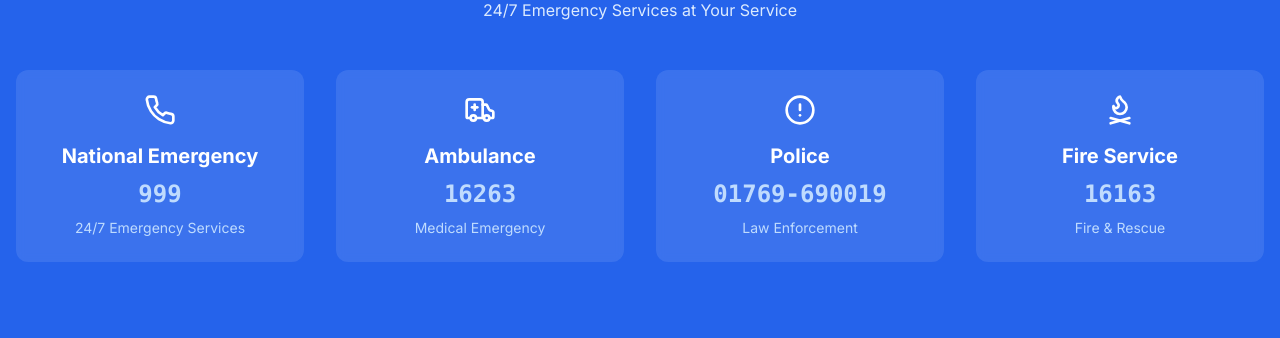
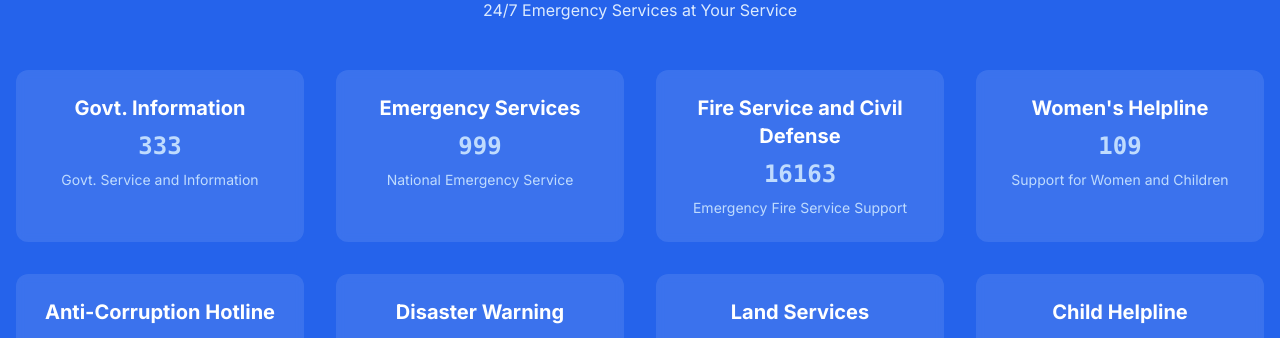
Before and after one commit to ikbal-nayem/cao, a Next.js app: page / in a window 1280 px wide. Shown: the part 2442-2780 px from the top of the page. Built offline with nearby package versions, Linux system fonts and the light colour scheme.

Commit message:
em contact

```diff
--- a/components/home/emergency-contacts.tsx
+++ b/components/home/emergency-contacts.tsx
@@ -1,52 +1,145 @@
 'use client';
 
+import { motion } from 'framer-motion';
 import { FC } from 'react';
-import { motion } from 'framer-motion';
-import { Phone, Ambulance, AlertCircle, FlameKindling } from 'lucide-react';
+
+const contacts = [
+	{
+		image:
+			'https://bangladesh.gov.bd/sites/default/files/files/bangladesh.gov.bd/files/a3cbb305_511d_4266_bf35_74cfcfd2be9d/333.png',
+		title: 'Govt. Information',
+		number: '333',
+		description: 'Govt. Service and Information',
+		url: 'https://333.gov.bd',
+	},
+	{
+		image:
+			'https://bangladesh.gov.bd/sites/default/files/files/bangladesh.gov.bd/files/a3cbb305_511d_4266_bf35_74cfcfd2be9d/999.png',
+		title: 'Emergency Services',
+		number: '999',
+		description: 'National Emergency Service',
+		url: 'https://www.999.gov.bd',
+	},
+	{
+		image: '',
+		title: 'Fire Service and Civil Defense',
+		number: '16163',
+		description: 'Emergency Fire Service Support',
+		url: 'https://fireservice.gov.bd',
+	},
+	{
+		image: '',
+		title: "Women's Helpline",
+		number: '109',
+		description: 'Support for Women and Children',
+		url: 'https://mowca.gov.bd',
+	},
+	{
+		image: '',
+		title: 'Anti-Corruption Hotline',
+		number: '106',
+		description: 'Report Corruption',
+		url: 'https://www.acc.org.bd',
+	},
+	{
+		image: '',
+		title: 'Disaster Warning',
+		number: '1090',
+		description: 'Disaster and Weather Updates',
+		url: 'http://www.ddm.gov.bd/site/page/5de3f14d-66fe-447e-b61a-67300e680fd7/',
+	},
+	{
+		image: '',
+		title: 'Land Services',
+		number: '16122',
+		description: 'Land Information and Services',
+		url: 'https://land.gov.bd',
+	},
+	{
+		image: '',
+		title: 'Child Helpline',
+		number: '1098',
+		description: 'Child Protection Helpline',
+		url: 'https://msw.portal.gov.bd/site/page/d3f1e674-e3e0-44e6-b07e-237aa969c4e2',
+	},
+	{
+		image: '',
+		title: 'Fisheries Information',
+		number: '16171',
+		description: 'Fisheries and Marine Services',
+		url: 'https://tmis.bffwt.gov.bd/tatthoform/',
+	},
+	{
+		image: '',
+		title: 'Expatriates Welfare',
+		number: '16135',
+		description: 'Services for Expatriates',
+		url: 'https://probashi.gov.bd',
+	},
+	{
+		image: '',
+		title: 'e-GP Helpdesk',
+		number: '16575',
+		description: 'e-Government Procurement Help',
+		url: 'https://www.eprocure.gov.bd/HelpDesk.jsp',
+	},
+	{
+		image: '',
+		title: 'BTRC Helpline',
+		number: '100',
+		description: 'Telecommunication Complaints',
+		url: 'http://www.btrc.gov.bd/',
+	},
+	{
+		image:
+			'https://bangladesh.gov.bd/sites/default/files/files/bangladesh.gov.bd/page/972e48fb_41f7_499c_917c_25b2e1c5b625/WhatsApp%20Image%202024-02-20%20at%2011.18.43%20AM.jpeg',
+		title: 'Power Division',
+		number: '16999',
+		description: 'Power and Energy Helpline',
+		url: 'http://www.powerdivision.gov.bd/',
+	},
+	{
+		image:
+			'//bangladesh.gov.bd/uploader/server/../../sites/default/files/files/bangladesh.gov.bd/page/972e48fb_41f7_499c_917c_25b2e1c5b625/Leagal-Aid-call-centre02.png',
+		title: 'Legal Aid Services',
+		number: '16430',
+		description: 'Free Legal Aid Helpline',
+		url: 'https://nlaso.gov.bd',
+	},
+	{
+		image:
+			'//bangladesh.gov.bd/sites/default/files/files/bangladesh.gov.bd/page/972e48fb_41f7_499c_917c_25b2e1c5b625/srom.png',
+		title: 'Labour Welfare',
+		number: '16357',
+		description: 'Labor Rights and Support',
+		url: 'https://infocom.gov.bd',
+	},
+	{
+		image:
+			'//bangladesh.gov.bd/sites/default/files/files/bangladesh.gov.bd/page/972e48fb_41f7_499c_917c_25b2e1c5b625/Untitled-2%20%281%29.png',
+		title: 'National Productivity Authority',
+		number: '16131',
+		description: 'National Productivity Support',
+		url: 'https://npa.gov.bd/',
+	},
+];
 
 const EmergencyContacts: FC = () => {
-  const contacts = [
-    {
-      Icon: Phone,
-      title: 'National Emergency',
-      number: '999',
-      description: '24/7 Emergency Services'
-    },
-    {
-      Icon: Ambulance,
-      title: 'Ambulance',
-      number: '16263',
-      description: 'Medical Emergency'
-    },
-    {
-      Icon: AlertCircle,
-      title: 'Police',
-      number: '01769-690019',
-      description: 'Law Enforcement'
-    },
-    {
-      Icon: FlameKindling,
-      title: 'Fire Service',
-      number: '16163',
-      description: 'Fire & Rescue'
-    }
-  ];
-
 	return (
-    <section className="py-20 bg-blue-600 text-white">
-      <div className="container mx-auto px-4">
+		<section className='py-20 bg-blue-600 text-white'>
+			<div className='container mx-auto px-4'>
 				<motion.div
 					initial={{ opacity: 0, y: 20 }}
 					whileInView={{ opacity: 1, y: 0 }}
 					viewport={{ once: true }}
 					transition={{ duration: 0.8 }}
-          className="text-center mb-12"
+					className='text-center mb-12'
 				>
-          <h2 className="text-3xl font-bold mb-4">Emergency Contacts</h2>
-          <p className="text-blue-100">24/7 Emergency Services at Your Service</p>
+					<h2 className='text-3xl font-bold mb-4'>Emergency Contacts</h2>
+					<p className='text-blue-100'>24/7 Emergency Services at Your Service</p>
 				</motion.div>
 
-        <div className="grid grid-cols-1 md:grid-cols-2 lg:grid-cols-4 gap-8">
+				<div className='grid grid-cols-1 md:grid-cols-2 lg:grid-cols-4 gap-8'>
 					{contacts.map((contact, index) => (
 						<motion.div
 							key={index}
@@ -54,16 +147,14 @@ const EmergencyContacts: FC = () => {
 							whileInView={{ opacity: 1, y: 0 }}
 							viewport={{ once: true }}
 							transition={{ duration: 0.5, delay: index * 0.1 }}
-              className="text-center bg-white/10 backdrop-blur-sm rounded-xl p-6 hover:bg-white/20 transition-colors"
+							className='text-center bg-white/10 backdrop-blur-sm rounded-xl p-6 hover:bg-white/20 transition-colors'
 						>
-              <div className="flex justify-center mb-4">
-                <contact.Icon className="w-8 h-8" />
-              </div>
-              <h3 className="text-xl font-bold mb-2">{contact.title}</h3>
-              <p className="text-2xl font-mono font-bold text-blue-200 mb-2">
-                {contact.number}
-              </p>
-              <p className="text-blue-200 text-sm">{contact.description}</p>
+							{/* <div className='flex justify-center mb-4'>
+								<contact.Icon className='w-8 h-8' />
+							</div> */}
+							<h3 className='text-xl font-bold mb-2'>{contact.title}</h3>
+							<p className='text-2xl font-mono font-bold text-blue-200 mb-2'>{contact.number}</p>
+							<p className='text-blue-200 text-sm'>{contact.description}</p>
 						</motion.div>
 					))}
 				</div>
--- a/components/home/hero-section.tsx
+++ b/components/home/hero-section.tsx
@@ -22,6 +22,7 @@ const slides = [
 		image: '/static/image/yunus_0.png',
 		title: 'Transforming Bangladesh',
 		description: 'Leading the way towards digital innovation and economic growth.',
+		textAlign: 'left',
 	},
 	{
 		image: '/static/image/yunus_1.png',
@@ -54,12 +55,11 @@ const HeroSection: FC = () => {
 							<div className='absolute inset-0'>
 								<div className='absolute inset-0 bg-grid-white/[0.05] bg-[length:50px_50px]' />
 								<div
-									className={clsx(
-										'absolute inset-0 bg-gradient-to-br from-blue-700/20 to-transparent',{
-                      'bg-gradient-to-b': slide?.textAlign === 'center',
-                      'bg-gradient-to-bl': slide?.textAlign === 'right',
-                    }
-									)}
+									className={clsx('absolute inset-0 from-blue-700/20 to-transparent', {
+										'bg-gradient-to-br': slide?.textAlign === 'left',
+										'bg-gradient-to-b': slide?.textAlign === 'center',
+										'bg-gradient-to-bl': slide?.textAlign === 'right',
+									})}
 								/>
 							</div>
 							<div className='absolute inset-0 flex items-center'>
```
Lines whose indentation alone changed are shown as unchanged.
